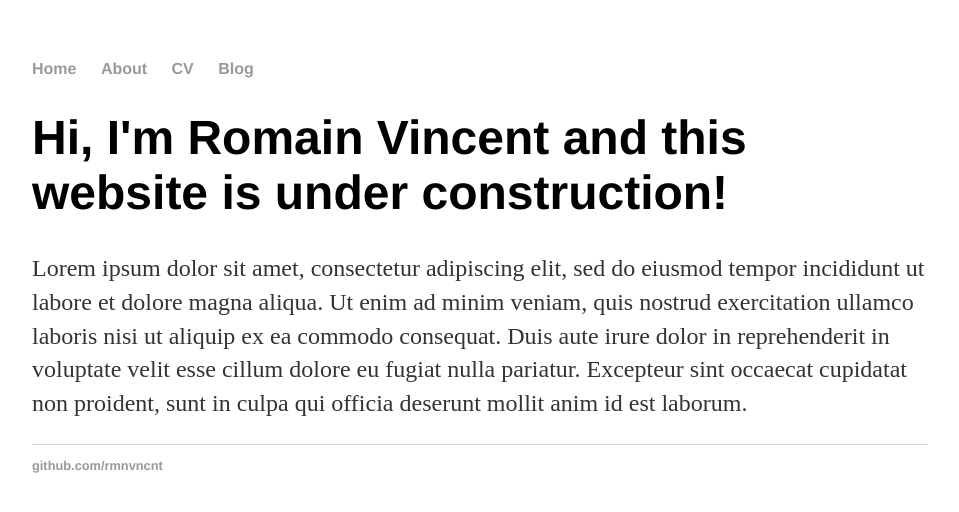
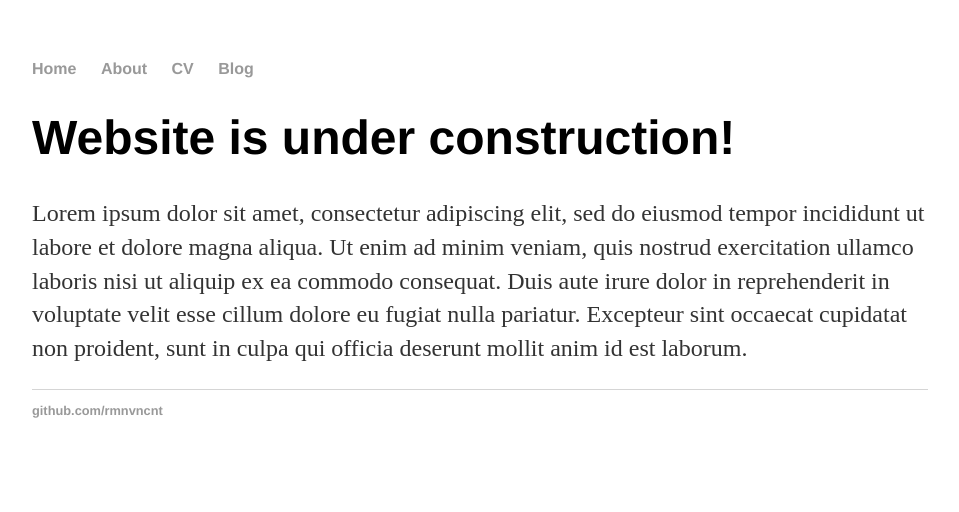
Before and after one commit to rmnvncnt/rmnvncnt.github.io, a Jekyll site: the page built from index.html, in a window 1280 px wide. Shown: the top 512 px of the page, without its empty margins (160-1119 px from the left). Built offline with Jekyll 4.4.1, drawn with Linux system fonts in a browser that asks for light colours.

Commit message:
changed headers

```diff
--- a/about/index.html
+++ b/about/index.html
@@ -1,6 +1,6 @@
 ---
 layout: default
-title: Romain's Infos'
+title: Infos
 ---
 
 <div class="blurb">
--- a/blog/index.html
+++ b/blog/index.html
@@ -1,6 +1,6 @@
 ---
 layout: default
-title: Romain's Blog
+title: Blog
 ---
 	<h1>{{ page.title }}</h1>
 	<ul class="posts">
--- a/cv/index.html
+++ b/cv/index.html
@@ -1,6 +1,6 @@
 ---
 layout: default
-title: Romain's CV'
+title: CV
 ---
 
 <div class="blurb">
--- a/index.html
+++ b/index.html
@@ -3,7 +3,7 @@ layout: default
 title: Romain Vincent
 ---
 <div class="blurb">
-	<h1>Hi, I'm Romain Vincent and this website is under construction!</h1>
+	<h1>Website is under construction!</h1>
 	<p>Lorem ipsum dolor sit amet, consectetur adipiscing elit, sed do eiusmod tempor incididunt ut labore et dolore magna aliqua.
     Ut enim ad minim veniam, quis nostrud exercitation ullamco laboris nisi ut aliquip ex ea commodo consequat.
     Duis aute irure dolor in reprehenderit in voluptate velit esse cillum dolore eu fugiat nulla pariatur.
```
Also changed, not shown: _posts/2016-05-02-test-post.md (+2 -2 lines).
